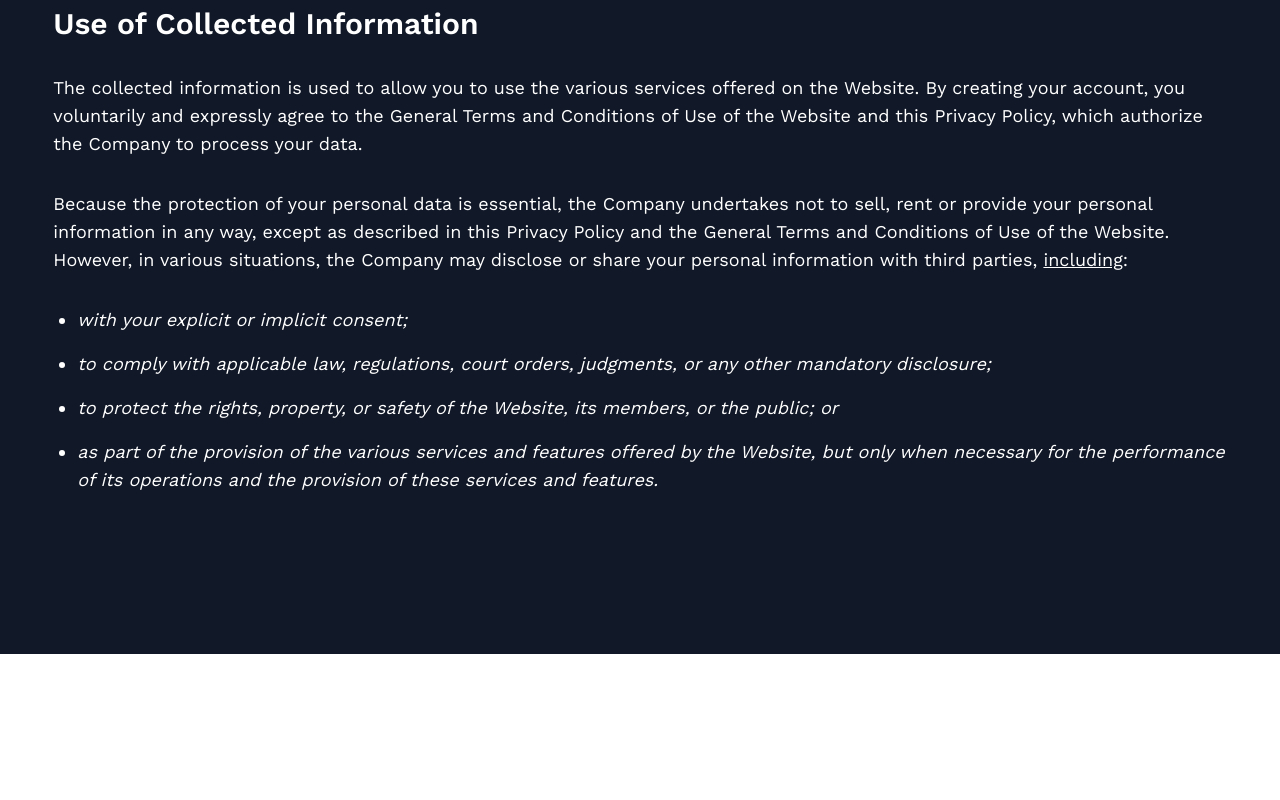
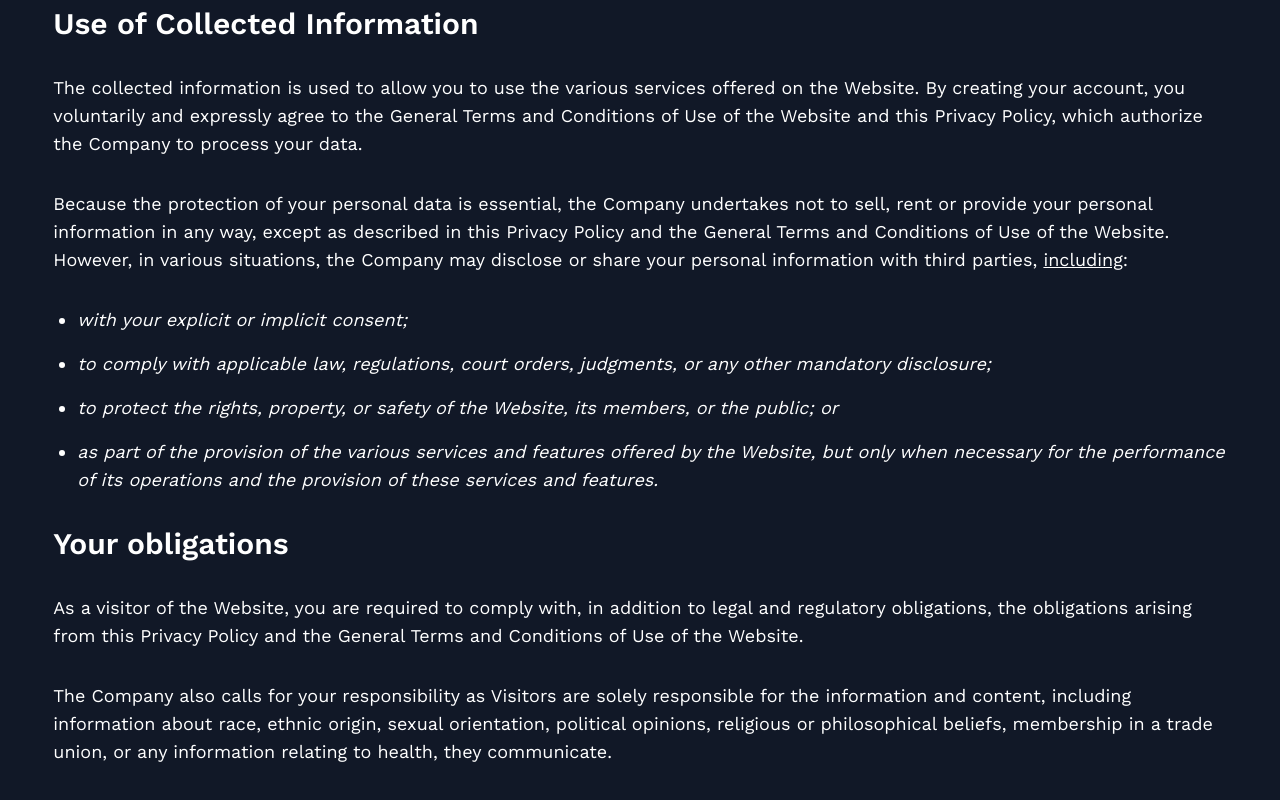
Before and after one commit to fhswno/offquest-website, a Next.js app: page /privacy in a window 1280 px wide. Shown: the part 2686-3486 px from the top of the page. Before the commit the page ends 3340 px from the top, so only its background shows below. Built offline with nearby package versions, Linux system fonts and the light colour scheme.

Commit message:
Add obligations section to privacy page

```diff
--- a/src/app/privacy/page.tsx
+++ b/src/app/privacy/page.tsx
@@ -207,6 +207,22 @@ const Page = () => {
             </i>
           </li>
         </ul>
+        <h2 className="text-2xl font-semibold tablet:text-3xl">
+          Your obligations
+        </h2>
+        <p>
+          As a visitor of the Website, you are required to comply with, in
+          addition to legal and regulatory obligations, the obligations arising
+          from this Privacy Policy and the General Terms and Conditions of Use
+          of the Website.
+        </p>
+        <p>
+          The Company also calls for your responsibility as Visitors are solely
+          responsible for the information and content, including information
+          about race, ethnic origin, sexual orientation, political opinions,
+          religious or philosophical beliefs, membership in a trade union, or
+          any information relating to health, they communicate.
+        </p>
       </section>
     </main>
   );
```
